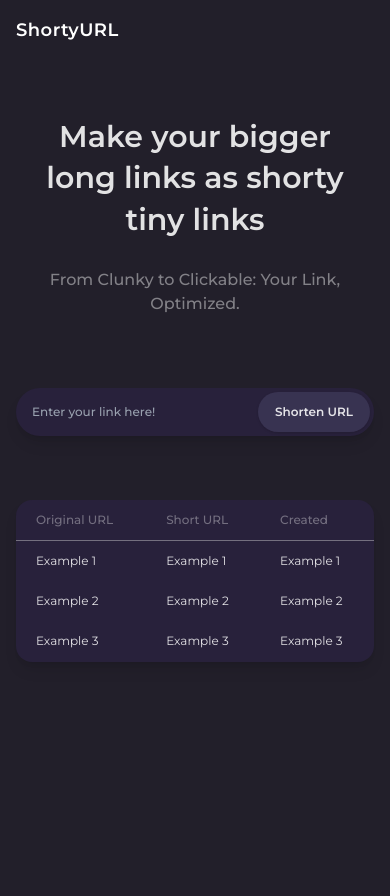
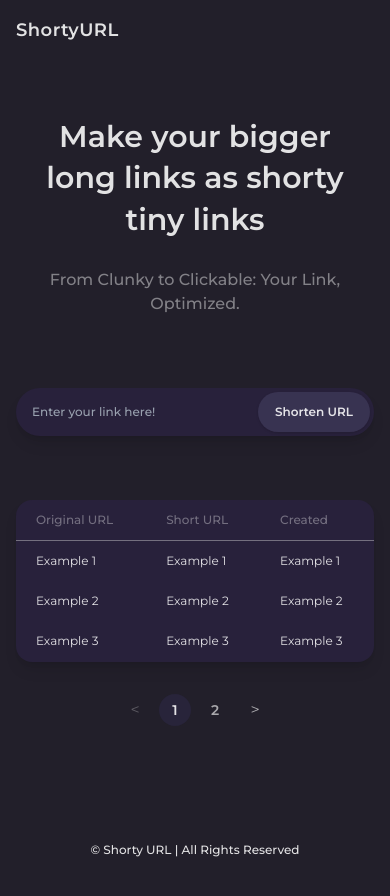
Before and after one commit to alerandon/shorty-url-app, a React (Vite) app in the folder apps/client/: page / in a window 390 px wide. Shown: the top 896 px of the page. Before the commit the page ends 844 px from the top, so only its background shows below. Built offline with nearby package versions, Linux system fonts and the light colour scheme.

Commit message:
feat(client): Pagination and Footer

```diff
--- a/apps/client/src/App.css
+++ b/apps/client/src/App.css
@@ -1 +1,8 @@
 @import 'tailwindcss';
+
+@utility bg-primary {
+  background-color: #28213b;
+}
+@utility bg-secondary {
+  background-color: #3d3757;
+}
--- a/apps/client/src/App.tsx
+++ b/apps/client/src/App.tsx
@@ -1,4 +1,5 @@
 import './App.css';
+import FooterSection from './components/sections/FooterSection';
 import HeaderSection from './components/sections/HeaderSection';
 import MainSection from './components/sections/MainSection';
 
@@ -7,6 +8,7 @@ function App() {
     <>
       <HeaderSection />
       <MainSection />
+      <FooterSection />
     </>
   );
 }
--- a/apps/client/src/components/LinkInput.tsx
+++ b/apps/client/src/components/LinkInput.tsx
@@ -37,7 +37,7 @@ const LinkInput: React.FC = () => {
   return (
     <div className="w-full flex flex-col items-center justify-center mt-8">
       <form
-        className="w-full max-w-lg md:max-w-2xl md:w-10/12 flex items-center justify-between shadow-lg rounded-full p-1 bg-[#28213B]"
+        className="w-full max-w-lg md:max-w-2xl md:w-10/12 flex items-center justify-between shadow-lg rounded-full p-1 bg-primary"
         onSubmit={handleSubmit}
       >
         <input
@@ -46,7 +46,7 @@ const LinkInput: React.FC = () => {
           placeholder="Enter your link here!"
           value={url}
           onChange={(e) => setUrl(e.target.value)}
-          className="w-full text-xs md:text-base bg-transparent outline-none pl-3 md:pl-6 py-3 text-white placeholder:text-gray-400 rounded-full font-medium"
+          className="w-full text-xs md:text-base bg-transparent outline-none pl-3 md:pl-6 py-3  placeholder:text-gray-400 rounded-full font-medium"
           disabled={loading}
         />
         <button
--- /dev/null
+++ b/apps/client/src/components/Pagination.tsx
@@ -0,0 +1,96 @@
+import React from 'react';
+
+interface PaginationProps {
+  page: number;
+  totalPages: number;
+  onPageChange: (page: number) => void;
+  className?: string;
+}
+
+const Pagination: React.FC<PaginationProps> = ({
+  page,
+  totalPages,
+  onPageChange,
+  className,
+}) => {
+  if (totalPages <= 1) return null;
+
+  // Calcula el rango de páginas a mostrar
+  const getPages = () => {
+    const pages = [];
+    let start = Math.max(1, page - 2);
+    let end = Math.min(totalPages, page + 2);
+    if (page <= 3) {
+      end = Math.min(5, totalPages);
+    }
+    if (page > totalPages - 3) {
+      start = Math.max(1, totalPages - 4);
+    }
+    for (let i = start; i <= end; i++) {
+      pages.push(i);
+    }
+    return pages;
+  };
+
+  const pages = getPages();
+
+  return (
+    <nav
+      className={`flex items-center justify-center gap-2 mt-8 select-none ${className || ''}`.trim()}
+      aria-label="Pagination"
+    >
+      <button
+        className="w-8 h-8 flex items-center justify-center rounded-full  opacity-70 hover:opacity-100 transition disabled:opacity-30"
+        onClick={() => onPageChange(page - 1)}
+        disabled={page === 1}
+        aria-label="Previous page"
+      >
+        &#60;
+      </button>
+      {pages[0] > 1 && (
+        <>
+          <button
+            className="w-8 h-8 flex items-center justify-center rounded-full  opacity-70 hover:opacity-100 transition text-sm md:text-base"
+            onClick={() => onPageChange(1)}
+          >
+            1
+          </button>
+          {pages[0] > 2 && <span className="px-1  opacity-50">...</span>}
+        </>
+      )}
+      {pages.map((p) => (
+        <button
+          key={p}
+          className={`w-8 h-8 flex items-center justify-center rounded-full  transition font-semibold ${p === page ? 'bg-[#28243a] opacity-100' : 'opacity-70 hover:opacity-100'} text-sm md:text-base`}
+          onClick={() => onPageChange(p)}
+          aria-current={p === page ? 'page' : undefined}
+        >
+          {p}
+        </button>
+      ))}
+      {pages[pages.length - 1] < totalPages && (
+        <>
+          {pages[pages.length - 1] < totalPages - 1 && (
+            <span className="px-1  opacity-50">...</span>
+          )}
+          <button
+            className="w-8 h-8 flex items-center justify-center rounded-full  opacity-70 hover:opacity-100 transition text-sm md:text-base"
+            onClick={() => onPageChange(totalPages)}
+          >
+            {totalPages}
+          </button>
+        </>
+      )}
+      <button
+        className="w-8 h-8 flex items-center justify-center rounded-full  opacity-70 hover:opacity-100 transition disabled:opacity-30"
+        onClick={() => onPageChange(page + 1)}
+        disabled={page === totalPages}
+        aria-label="Next page"
+      >
+        &#62;
+      </button>
+    </nav>
+  );
+};
+
+export default Pagination;
--- a/apps/client/src/components/ShortUrlTable.tsx
+++ b/apps/client/src/components/ShortUrlTable.tsx
@@ -2,27 +2,35 @@ import React from 'react';
 
 const ShortUrlTable: React.FC = () => {
   return (
-    <table className="w-full max-w-xl md:max-w-5xl mx-auto mt-16 md:mt-24 bg-[#28213B] rounded-2xl shadow-lg border-collapse md:text-base text-xs">
+    <table className="w-full max-w-xl md:max-w-5xl mx-auto mt-16 md:mt-24 bg-primary rounded-2xl shadow-lg border-collapse md:text-base text-xs">
+      <thead>
         <tr>
           <th className="px-5 py-3 md:px-6 md:py-4 text-left">Original URL</th>
           <th className="px-5 py-3 md:px-6 md:py-4 text-left">Short URL</th>
           <th className="px-5 py-3 md:px-6 md:py-4 text-left">Created</th>
         </tr>
-      <tr className="hover:bg-[#3d3757] transition-colors duration-200">
+      </thead>
+      <tbody>
+        <tr className="hover:bg-secondary transition-colors duration-200 rounded-2xl">
           <td className="px-5 py-3 md:px-6 md:py-4">Example 1</td>
           <td className="px-5 py-3 md:px-6 md:py-4">Example 1</td>
           <td className="px-5 py-3 md:px-6 md:py-4">Example 1</td>
         </tr>
-      <tr className="hover:bg-[#3d3757] transition-colors duration-200">
+        <tr className="hover:bg-secondary transition-colors duration-200 rounded-2xl">
           <td className="px-5 py-3 md:px-6 md:py-4">Example 2</td>
           <td className="px-5 py-3 md:px-6 md:py-4">Example 2</td>
           <td className="px-5 py-3 md:px-6 md:py-4">Example 2</td>
         </tr>
-      <tr className="hover:bg-[#3d3757] transition-colors duration-200">
+        <tr className="hover:bg-secondary transition-colors duration-200 rounded-2xl">
+          <td className="rounded-bl-2xl px-5 py-3 md:px-6 md:py-4">
+            Example 3
+          </td>
           <td className="px-5 py-3 md:px-6 md:py-4">Example 3</td>
-        <td className="px-5 py-3 md:px-6 md:py-4">Example 3</td>
-        <td className="px-5 py-3 md:px-6 md:py-4">Example 3</td>
+          <td className="rounded-br-2xl px-5 py-3 md:px-6 md:py-4">
+            Example 3
+          </td>
         </tr>
+      </tbody>
     </table>
   );
 };
--- /dev/null
+++ b/apps/client/src/components/sections/FooterSection.tsx
@@ -0,0 +1,13 @@
+import type { FC } from 'react';
+
+const FooterSection: FC = () => {
+  return (
+    <footer className="w-full mt-25 mb-16 mx-auto text-center">
+      <p className="text-xs md:text-sm font-medium">
+        &copy; Shorty URL | All Rights Reserved
+      </p>
+    </footer>
+  );
+};
+
+export default FooterSection;
--- a/apps/client/src/components/sections/HeaderSection.tsx
+++ b/apps/client/src/components/sections/HeaderSection.tsx
@@ -3,7 +3,7 @@ import type { FC } from 'react';
 const HeaderSection: FC = () => {
   return (
     <header className="flex items-center p-4 md:p-8">
-      <h3 className="text-white text-lg lg:text-xl font-semibold tracking-wide">
+      <h3 className=" text-lg lg:text-xl font-semibold tracking-wide">
         ShortyURL
       </h3>
     </header>
--- a/apps/client/src/components/sections/MainSection.tsx
+++ b/apps/client/src/components/sections/MainSection.tsx
@@ -2,6 +2,7 @@ import type { FC } from 'react';
 import Hero from '../Hero';
 import LinkInput from '../LinkInput';
 import ShortUrlTable from '../ShortUrlTable';
+import Pagination from '../Pagination';
 
 const MainSection: FC = () => {
   return (
@@ -9,6 +10,12 @@ const MainSection: FC = () => {
       <Hero />
       <LinkInput />
       <ShortUrlTable />
+      <Pagination
+        page={1}
+        totalPages={2}
+        onPageChange={(page) => console.log(`Page changed to: ${page}`)}
+        className="mt-8"
+      />
     </main>
   );
 };
--- a/apps/client/src/index.css
+++ b/apps/client/src/index.css
@@ -22,6 +22,7 @@ th {
   opacity: 40%;
 }
 
+/* TODO: styles for border radius on tr:last-child > td:first-child and last-child */
 tr:last-child > td {
   border-bottom: 1px solid transparent;
 }
--- a/apps/client/tailwind.config.js
+++ /dev/null
@@ -1,8 +0,0 @@
-/** @type {import('tailwindcss').Config} */
-module.exports = {
-  content: ['./index.html', './src/**/*.{js,ts,jsx,tsx}'],
-  theme: {
-    extend: {},
-  },
-  plugins: [],
-};
```
Lines whose indentation alone changed are shown as unchanged.
